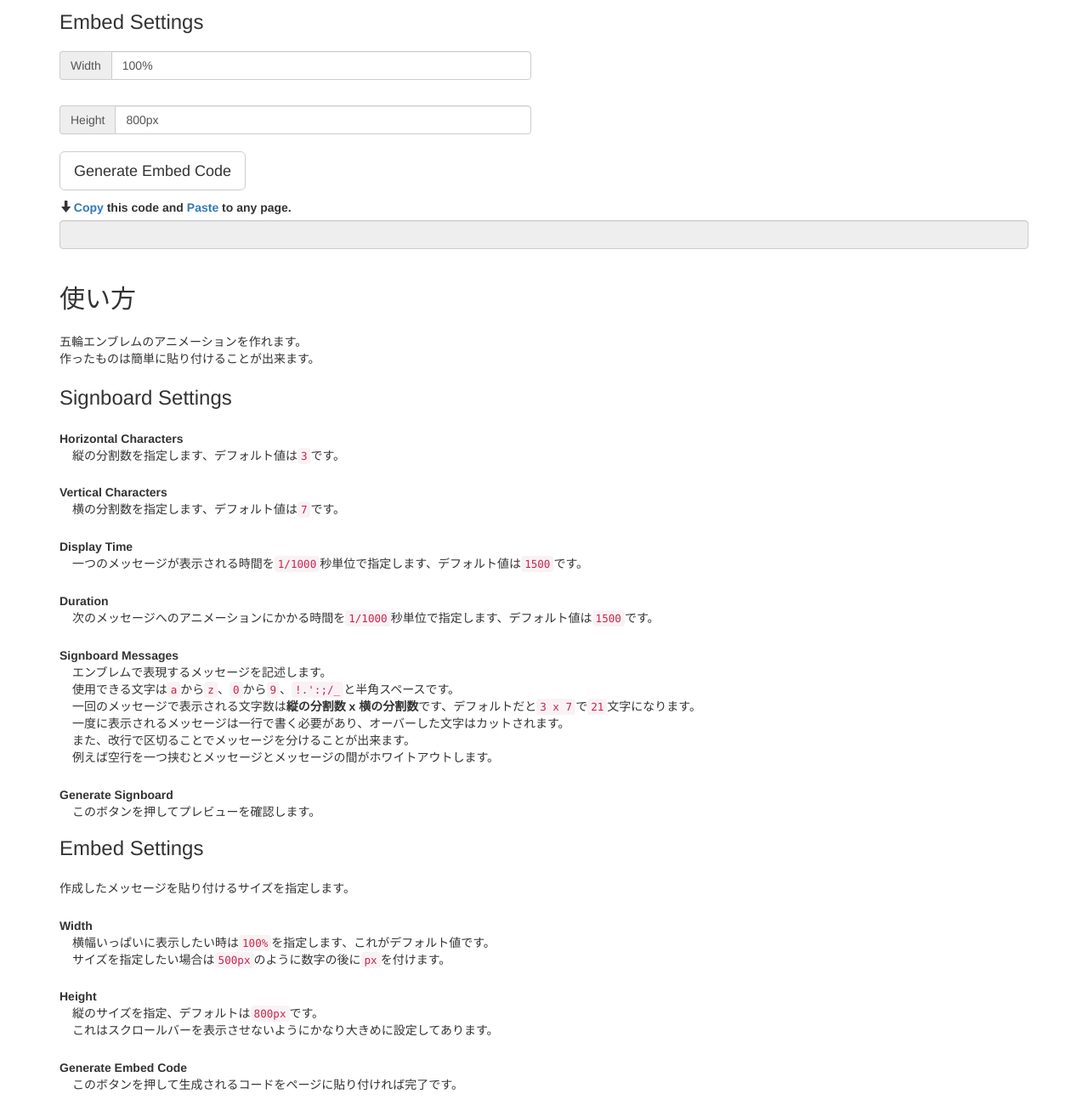
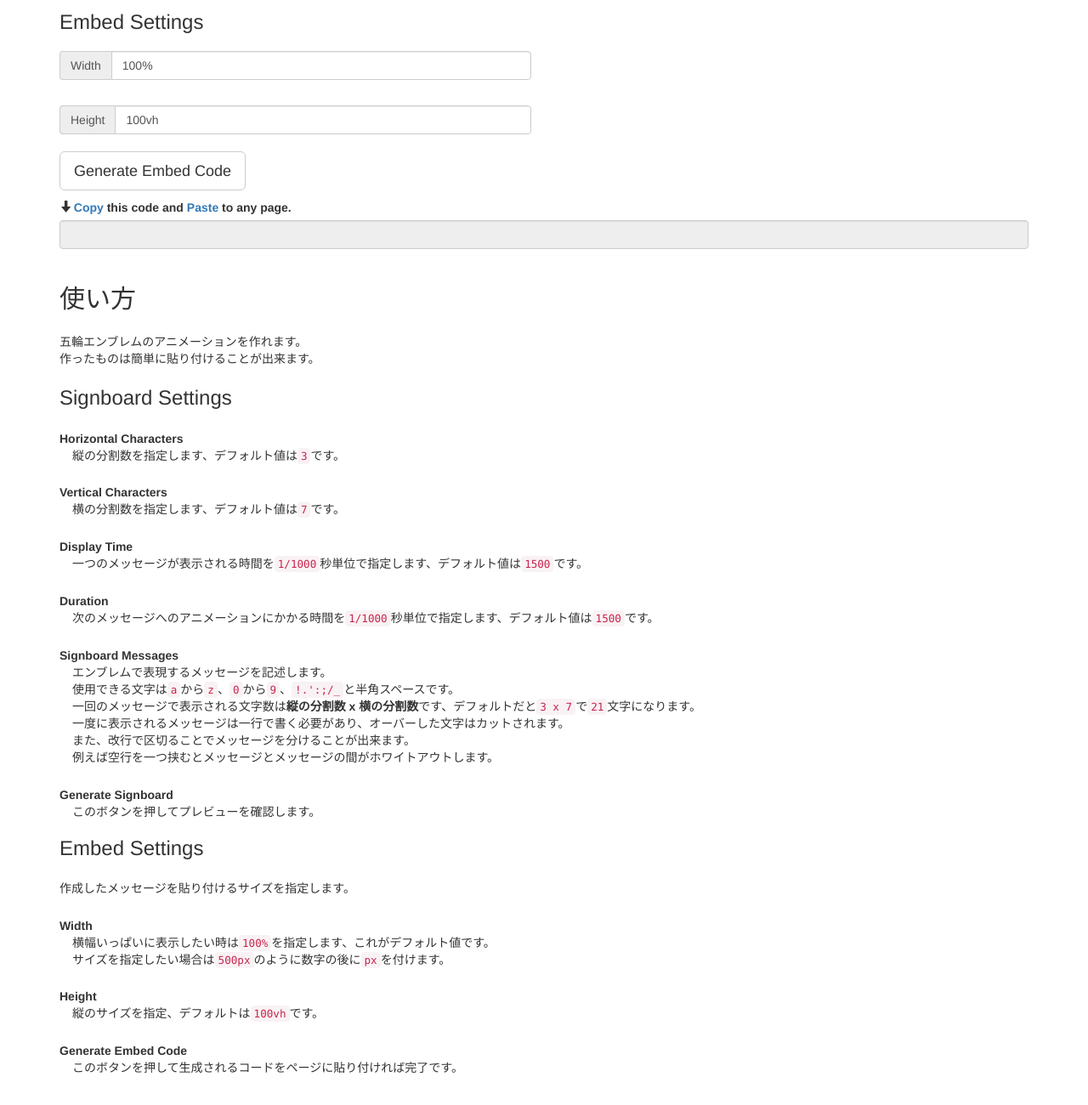
Before and after one commit to all-user/all-user.github.io, a plain HTML site: page olympic2020/demo/embed/index.html in a window 1280 px wide. Shown: the part 1080-2380 px from the top of the page at 85% size. Drawn offline with Linux system fonts and the light colour scheme.

Commit message:
update demo

```diff
--- a/olympic2020/demo/embed/index.html
+++ b/olympic2020/demo/embed/index.html
@@ -76,7 +76,7 @@
         <div class="col-sm-6 col-xs-12">
           <div class="input-group">
             <span class="input-group-addon" id="i-height-addon">Height</span>
-            <input type="text" id="i-height" class="form-control" value="800px" placeholder="number in px" aria-describedby="i-height-addon">
+            <input type="text" id="i-height" class="form-control" value="100vh" placeholder="number in px" aria-describedby="i-height-addon">
           </div>
         </div>
       </div>
@@ -119,8 +119,7 @@
       <dd>横幅いっぱいに表示したい時は<code>100%</code>を指定します、これがデフォルト値です。<br>
           サイズを指定したい場合は<code>500px</code>のように数字の後に<code>px</code>を付けます。</dd>
       <dt>Height</dt>
-      <dd>縦のサイズを指定、デフォルトは<code>800px</code>です。<br>
-          これはスクロールバーを表示させないようにかなり大きめに設定してあります。</dd>
+      <dd>縦のサイズを指定、デフォルトは<code>100vh</code>です。</dd>
       <dt>Generate Embed Code</dt>
       <dd>このボタンを押して生成されるコードをページに貼り付ければ完了です。</dd>
     </dl>
```
